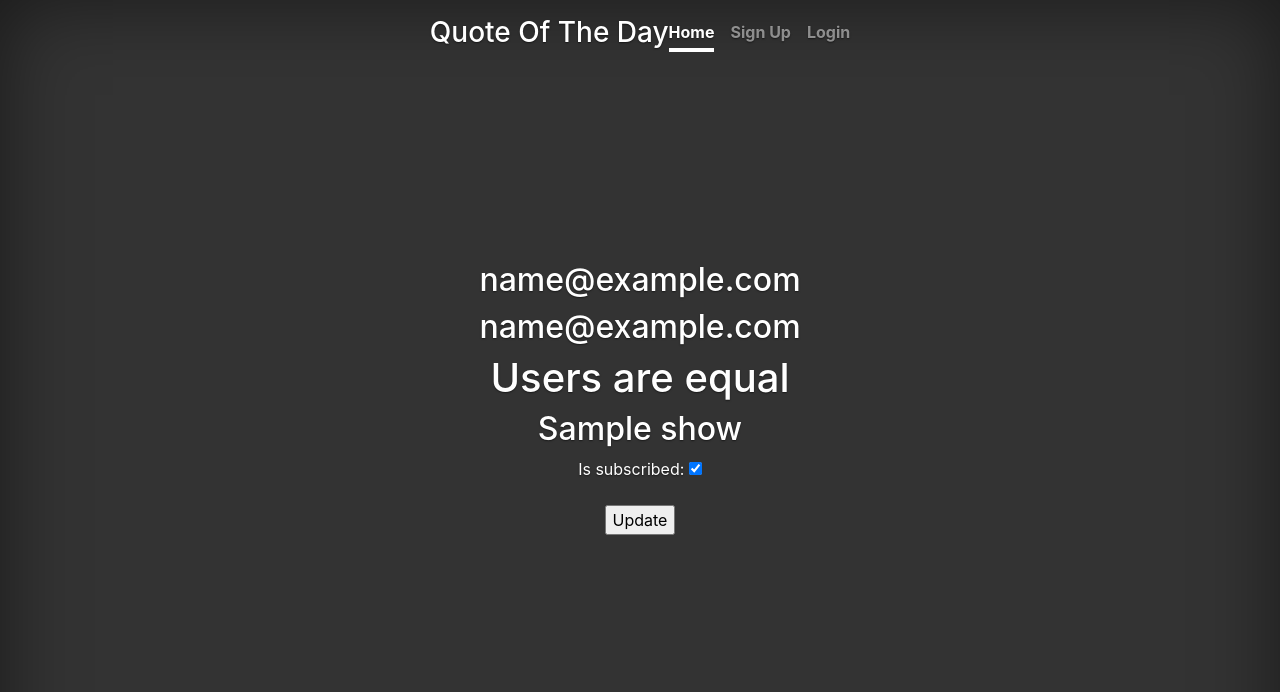
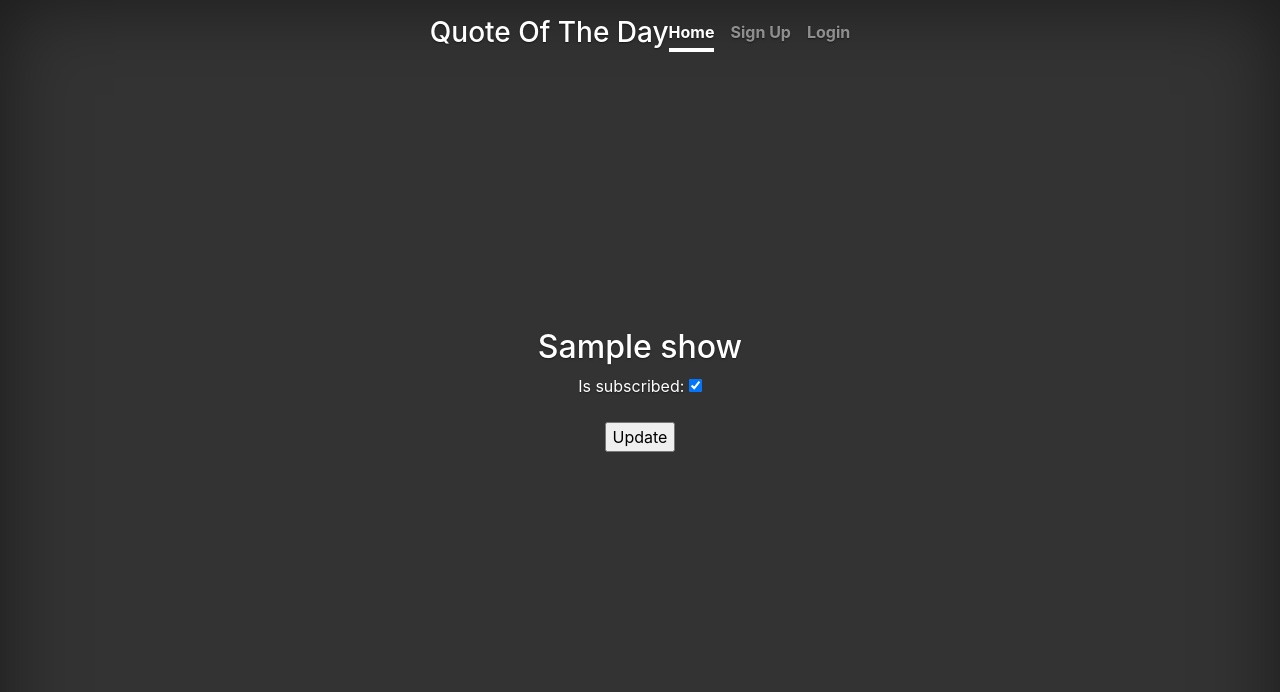
Before and after one commit to jmhubbard/quote_of_the_day_custom_user, a Django app: page /subscriptions/update/1/ in a window 1280 px wide. Shown: the top 692 px of the page. Run offline with Django 3.2, Linux system fonts and the light colour scheme; a user stored in the database is signed in; tables that the repository leaves empty hold one stand-in row (values such as "Sample post"); some libraries are stand-ins or nearby versions.

Commit message:
added bootstrap form class and removed random user stuff

```diff
--- a/subscriptions/templates/subscriptions/subscription_update_form.html
+++ b/subscriptions/templates/subscriptions/subscription_update_form.html
@@ -5,19 +5,14 @@
 
 {% block content %}
 
-<h2>{{ user }}</h2>
-<h2>{{ object.user }}</h2>
 
-{% if user != object.user%}
-    <h1> Users aren't equal</h1>
-{% else %}
-    <h1>Users are equal</h1>
-{% endif %}
 
 <h2>{{ object.show.name }}</h2>
+<div class="form-group">
 <form action = "{% url 'subscription-update' object.id %}"method="post">
     {% csrf_token %}
     {{ form.as_p }}
     <input type="submit" value="Update">
 </form>
+</div>
 {% endblock %}
```
